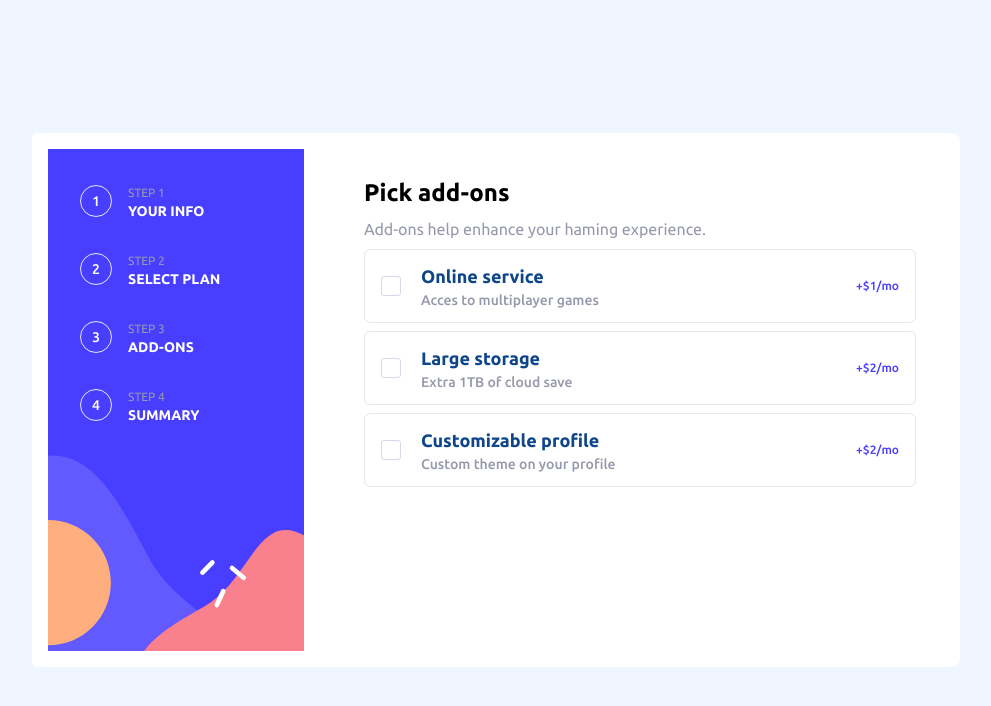
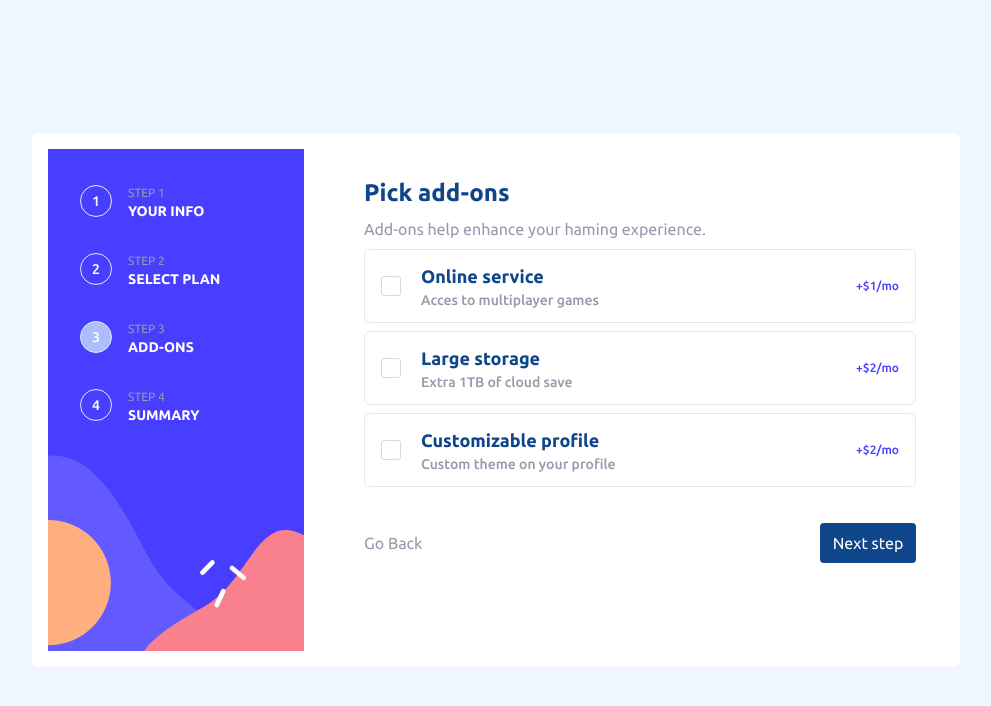
Before and after one commit to Marcos-Chinfra/multi-step-form, a React app: page /add-ons in a window 1280 px wide. Shown: the top 706 px of the page, without its empty margins (144-1135 px from the left). Built offline with nearby package versions, Linux system fonts and the light colour scheme.

Commit message:
finalizing design changes

```diff
--- /dev/null
+++ b/src/components/Footer.jsx
@@ -0,0 +1,70 @@
+import React from 'react';
+import { Link, useLocation } from 'react-router-dom';
+
+
+const Footer = () => {
+    const location = useLocation();
+    let content;
+
+    switch (location.pathname){
+        case '/':
+            content = (
+                <div className=' bg-Marine-blue p-2 w-24 h-10 text-white rounded flex justify-center items-center'>
+                    <Link to={'/select-plan'}>Next Step</Link>
+                </div>
+            )
+            break;
+        case '/select-plan':
+            content = (
+                <div className='w-full h-full flex justify-between items-center'>
+                    <Link to={'/'} className='text-Cool-gray cursor-pointer'>Go Back</Link>
+                    <Link to={'/add-ons'} className=' bg-Marine-blue -2 w-24 h-10 text-white rounded flex justify-center items-center' >Next Step</Link>
+                </div>
+            )
+            break;
+        case '/add-ons':
+            content = (
+                <div className='w-full h-full flex justify-between items-center'>
+                    <Link to={'/select-plan'} className='text-Cool-gray cursor-pointer'>Go Back</Link>
+                    <Link to={'/summary'}  className=' bg-Marine-blue -2 w-24 h-10 text-white rounded flex justify-center items-center'> Next step</Link>
+                </div>
+            )
+            break;
+        case '/summary':
+            content = (
+                <div className='w-full h-full flex justify-between items-center'>
+                    <Link to={'/add-ons'}  className='text-Cool-gray cursor-pointer'>Go Back</Link>
+                    <Link to={'/success'}  className=' bg-Purplish-blue -2 w-24 h-10 text-white rounded flex justify-center items-center'>Confirm</Link>
+                </div>
+            )
+            break;
+        case '/success':
+            content = (
+                <div>
+                    <Link to={'/'}>Home</Link>
+                </div>
+            )
+            break;
+
+    }
+
+
+    return (
+        <footer className='w-full h-20 p-4 bg-white absolute bottom-0 flex justify-end items-center lg:static'>
+            {content}
+        </footer>
+    );
+}
+
+export default Footer;
+
+
+// const CustomButton = ({ to, text }) => {
+//   return (
+//     <Link to={to}>
+//       <button className="button">{text}</button>
+//     </Link>
+//   );
+// };
+
+// export default CustomButton;
--- a/src/components/Header.jsx
+++ b/src/components/Header.jsx
@@ -1,32 +1,36 @@
 import React from 'react';
+import { Link, useLocation } from 'react-router-dom';
 
 const Header = () => {
+
+    const location = useLocation();
+
     return (
         <header className='h-1/4 rounded-none bg-mobile bg-center bg-no-repeat bg-cover lg:h-2/3 lg:w-72 lg:bg-desktop lg:border-16 lg:border-white lg:rounded-l-md '>
             <ul className='h-full w-1/2 mx-auto flex mt-8 justify-between text-white lg:flex-col lg:m-0 lg:items-start lg:justify-start lg:w-full lg:h-2/3 lg:gap-8 lg:py-9 lg:px-8'>
                 <li className='lg:flex gap-2'>
-                    <div className='flex justify-center items-center p-2 w-8 h-8 border rounded-full text-center font-medium text-sm lg:mr-2 '>1</div>
+                    <Link to={'/'} className={`flex justify-center items-center p-2 w-8 h-8 border rounded-full text-center font-medium text-sm lg:mr-2 ${location.pathname == '/' ? "bg-Pastel-blue" : ""}`}>1</Link>
                     <div className='hidden lg:flex lg:flex-col  '>
                         <span className='text-Cool-gray font-normal text-xs'>STEP 1</span>
                         <h4 className='font-bold text-sm'>YOUR INFO</h4>
                     </div>
                 </li>
                 <li className='lg:flex gap-2'>
-                    <div className='flex justify-center items-center p-2 w-8 h-8 border rounded-full text-center font-medium text-sm lg:mr-2'>2</div>
+                    <Link to={'/select-plan'} className={`flex justify-center items-center p-2 w-8 h-8 border rounded-full text-center font-medium text-sm lg:mr-2 ${location.pathname == '/select-plan' ? "bg-Pastel-blue" : ""} `}>2</Link>
                     <div className='hidden lg:flex lg:flex-col '>
                         <span className='text-Cool-gray font-normal text-xs'>STEP 2</span>
                         <h4 className='font-bold text-sm'>SELECT PLAN</h4>
                     </div>
                 </li>
                 <li className='lg:flex gap-2'>
-                    <div className='flex justify-center items-center p-2 w-8 h-8 border rounded-full text-center font-medium text-sm lg:mr-2'>3</div>
+                    <Link to={'/add-ons'} className={`flex justify-center items-center p-2 w-8 h-8 border rounded-full text-center font-medium text-sm lg:mr-2 ${location.pathname == '/add-ons' ? "bg-Pastel-blue" : ""} `}>3</Link>
                     <div className='hidden lg:flex lg:flex-col '>
                         <span className='text-Cool-gray font-normal text-xs'>STEP 3</span>
                         <h4 className='font-bold text-sm'>ADD-ONS</h4>
                     </div>
                 </li>
                 <li className='lg:flex gap-2'>
-                    <div className='flex justify-center items-center p-2 w-8 h-8 border rounded-full text-center font-medium text-sm lg:mr-2'>4</div>
+                    <Link to={'/summary'} className={`flex justify-center items-center p-2 w-8 h-8 border rounded-full text-center font-medium text-sm lg:mr-2 ${location.pathname == '/summary' ? "bg-Pastel-blue" : ""} `}>4</Link>
                     <div className='hidden lg:flex lg:flex-col '>
                         <span className='text-Cool-gray font-normal text-xs'>STEP 4</span>
                         <h4 className='font-bold text-sm'>SUMMARY</h4>
--- a/src/components/Layout.jsx
+++ b/src/components/Layout.jsx
@@ -1,15 +1,32 @@
-import React from 'react';
+import React, { useState, useEffect } from 'react';
 import Header from './Header';
+import Footer from './Footer'
 
-const Layout = ( { children } ) => {
+
+const Layout = ({ children }) => {
+
+    const [displayWidth, setDisplayWidth] = useState(window.innerWidth);
+
+useEffect(() => {
+    function handleSize() {
+        setDisplayWidth(window.innerWidth);
+    }
+
+    window.addEventListener("resize", handleSize);
+
+    return () => window.removeEventListener("resize", handleSize);
+}, []);
+
     return (
         <div className='w-screen relative h-screen flex flex-col lg:flex-row lg:justify-center lg:items-center'>
-            <Header />
-            <div className="p-3 w-11/12 rounded-lg bg-White absolute top-20 center-main md:h-1/2 md:top-32 lg:max-w-screen-sm lg:static lg:h-2/3 lg:border-16 lg:border-white lg:rounded-l-none ">
-                {children}
-            </div>
+        <Header />
+        <div className="p-3 w-11/12 rounded-lg bg-White absolute top-20 center-main md:h-1/2 md:top-32 lg:max-w-screen-sm lg:static lg:h-2/3 lg:border-16 lg:border-white lg:rounded-l-none ">
+            {children}
+            {displayWidth > 1024 ? <Footer /> : ''}
         </div>
-    );
-}
+        {displayWidth < 1024 ? <Footer /> : ''}
+    </div>
+    )
+    };
 
 export default Layout;
--- a/src/containers/Complements.jsx
+++ b/src/containers/Complements.jsx
@@ -7,7 +7,7 @@ const Complements = () => {
 
     return (
         <div className='flex flex-col p-4 gap-2' >
-            <h1 className='text-2xl font-bold'>
+            <h1 className='text-2xl font-bold text-Marine-blue'>
                 Pick add-ons
             </h1>
             <span className='text-Cool-gray font-normal'>
--- a/src/containers/Success.jsx
+++ b/src/containers/Success.jsx
@@ -1,8 +1,8 @@
 import React from 'react';
 
-const Succes = () => {
+const Success = () => {
     return (
-        <div className='flex flex-col items-center px-2 py-16 gap-2 lg:w-125  lg:mx-auto lg:h-full' >
+            <div className='flex flex-col items-center px-2 pt-16 lg:mb-9 gap-2 lg:w-125  lg:mx-auto lg:h-80' >
             <i  className='w-20 h-20 scale-75 bg-thankU'/>
             <h1 className='text-2xl font-bold'>
                 Thank you!
@@ -10,8 +10,8 @@ const Succes = () => {
             <p className='text-Cool-gray font-normal text-center'>
                 Thanks for confirming your subscription! We hope your have fun using our platform. If you ever need support, please feel free to email us at justiceleage@fckDC.com.
             </p>
-        </div>
+            </div>
     );
 }
 
-export default Succes;
+export default Success;
--- a/src/containers/Summary.jsx
+++ b/src/containers/Summary.jsx
@@ -3,7 +3,7 @@ import React from 'react';
 const Summary = () => {
     return (
         <div className='flex flex-col p-4 gap-2 lg:w-125 lg:mx-auto lg:p-5' >
-        <h1 className='text-2xl font-bold'>
+        <h1 className='text-2xl font-bold text-Marine-blue'>
             Finishing up
         </h1>
         <span className='text-Cool-gray font-normal'>
--- a/src/index.js
+++ b/src/index.js
@@ -1,6 +1,6 @@
 import React from 'react';
 import ReactDOM from 'react-dom';
-import App from './routes/App.jsx';
+import App from './routes/App';
 
 const root = ReactDOM.createRoot(document.getElementById("root"));
 
--- a/tailwind.config.js
+++ b/tailwind.config.js
@@ -21,7 +21,7 @@ module.exports = {
         'Light-blue': 'hsl(206, 94%, 87%)' ,
         'Strawberry-red': 'hsl(354, 84%, 57%)',
         'Cool-gray':'hsl(231, 11%, 63%)' ,
-        'Ligth-gray': 'hsl(229, 24%, 87%)',
+        'Light-gray': 'hsl(229, 24%, 87%)',
         'Magnolia':'hsl(217, 100%, 97%)' ,
         'Alabaster': 'hsl(231, 100%, 99%)',
         'White': 'hsl(0, 0%, 100%)'
```
Also changed, not shown: package.json (+5 -5 lines), src/containers/Information.jsx (+39 -11 lines), webpack.config.js (line endings or trailing spaces), 1 other file (tests, documents, lock files or other folders).
